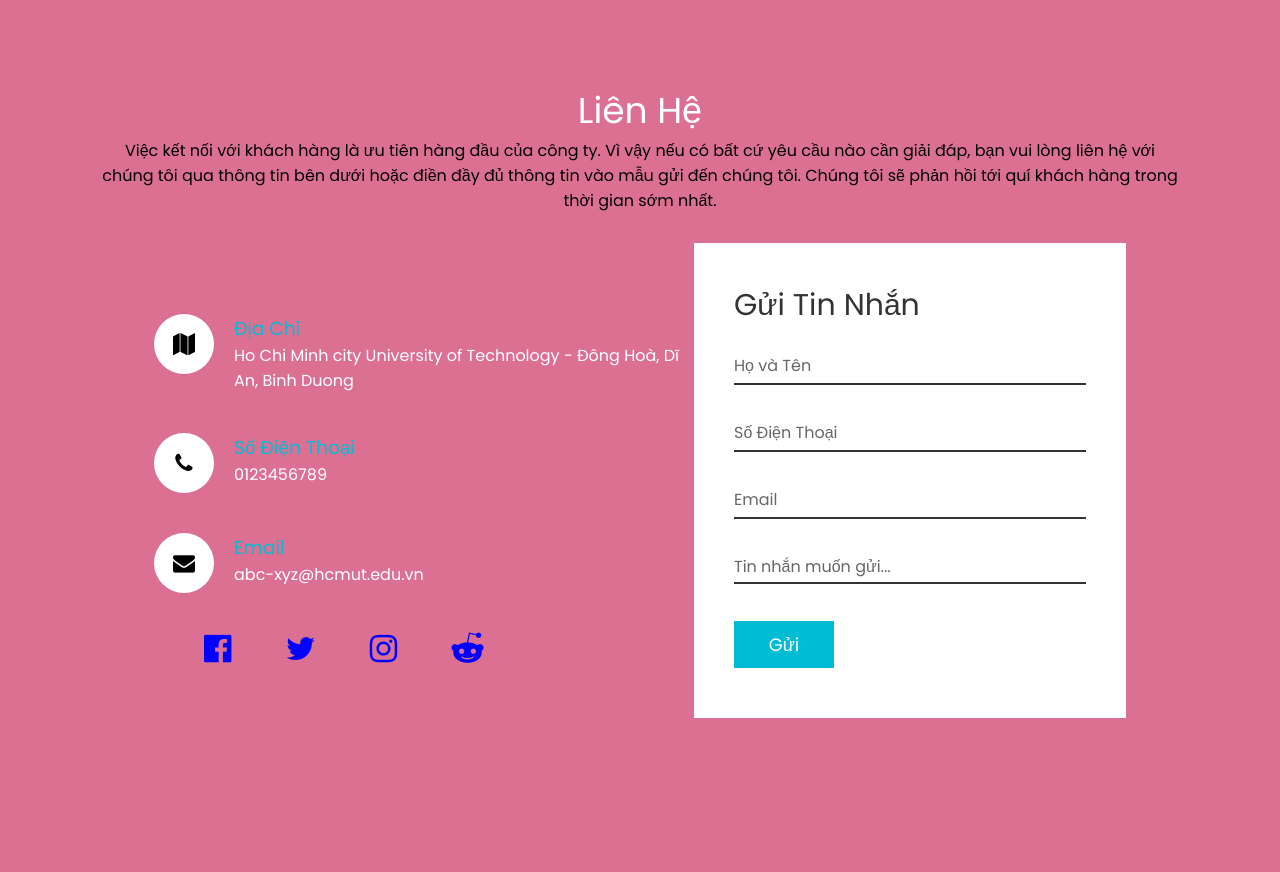
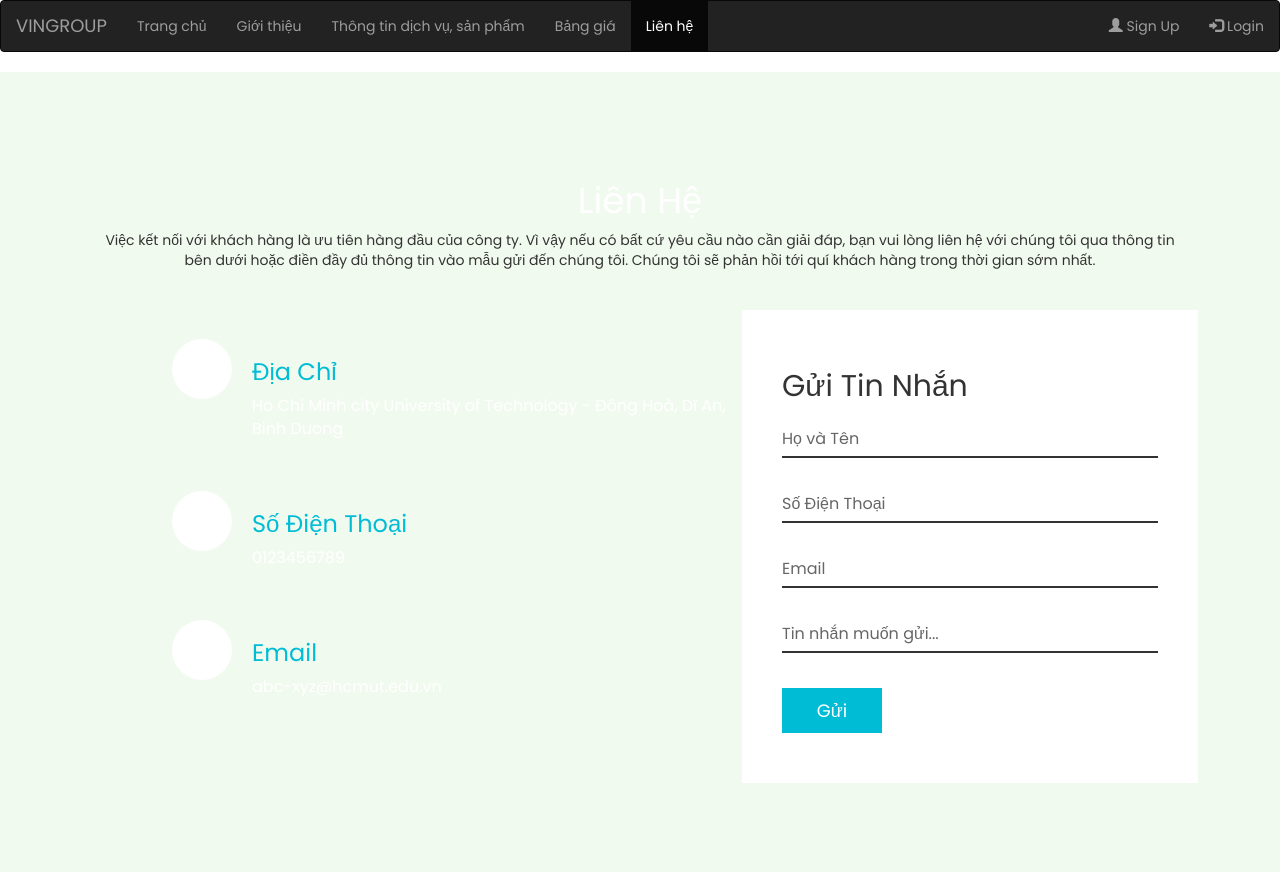
Before and after one commit to lqtungntn/WEB-ASSIGNMENT_1, a PHP site: page /Contacts.html in a window 1280 px wide. Before the commit the page ends 718 px from the top, so only its background shows below. Run offline with PHP 8.4, Linux system fonts and the light colour scheme.

Commit message:
add header

```diff
--- a/Contact/Contacts.css
+++ b/Contact/Contacts.css
@@ -1,10 +1,10 @@
-@import url('https://fonts.googleapis.com/css2?family=Poppins&display=swap');
+@import url("https://fonts.googleapis.com/css2?family=Poppins&display=swap");
 
 * {
   margin: 0;
   padding: 0;
   box-sizing: border-box;
-    font-family: 'Poppins', sans-serif;
+  font-family: "Poppins", sans-serif;
 }
 
 .contact {
@@ -15,33 +15,33 @@
   justify-content: center;
   align-items: center;
   flex-direction: column;
-    background-color: palevioletred;
+  background-color: #f1faee;
   background-size: cover;
 }
 
-.contact .content{
+.contact .content {
   text-align: center;
 }
 
-.contact .content h2{
+.contact .content h2 {
   font-size: 36px;
   font-weight: 500;
   color: #fff;
 }
 
-.contact .content h2{
+.contact .content h2 {
   font-weight: 300;
   color: #fff;
 }
 
-.contact .container .contactInfo .contactConnect nav a i{
+.contact .container .contactInfo .contactConnect nav a i {
   font-size: xx-large;
   padding-left: 50px;
   padding-top: 20px;
   color: blue;
 }
 
-.container{
+.container {
   width: 100%;
   display: flex;
   justify-content: center;
@@ -49,19 +49,19 @@
   margin-top: 30px;
 }
 
-.container .contactInfo{
+.container .contactInfo {
   width: 50%;
   display: flex;
   flex-direction: column;
 }
 
-.container .contactInfo .box{
+.container .contactInfo .box {
   position: relative;
   padding: 20px 0;
   display: flex;
 }
 
-.container .contactInfo .box .icon{
+.container .contactInfo .box .icon {
   min-width: 60px;
   height: 60px;
   background: #fff;
@@ -72,7 +72,7 @@
   font-size: 22px;
 }
 
-.container .contactInfo .box .text{
+.container .contactInfo .box .text {
   display: flex;
   margin-left: 20px;
   font-size: 16px;
@@ -98,13 +98,13 @@
   font-weight: 500;
 }
 
-.contactForm .inputBox{
+.contactForm .inputBox {
   position: relative;
   width: 100%;
   margin-top: 10px;
 }
 
-.contactForm .inputBox input{
+.contactForm .inputBox input {
   width: 100%;
   padding: 5px 0;
   font-size: 16px;
@@ -115,7 +115,7 @@
   resize: none;
 }
 
-.contactForm .inputBox textarea{
+.contactForm .inputBox textarea {
   width: 100%;
   height: 35px;
   padding: 5px 0;
@@ -127,7 +127,7 @@
   resize: none;
 }
 
-.contactForm .inputBox span{
+.contactForm .inputBox span {
   position: absolute;
   left: 0;
   padding: 5px 0;
@@ -141,13 +141,13 @@
 .contactForm .inputBox input:focus ~ span,
 .contactForm .inputBox input:valid ~ span,
 .contactForm .inputBox textarea:focus ~ span,
-.contactForm .inputBox textarea:valid ~ span{
+.contactForm .inputBox textarea:valid ~ span {
   color: #e91e63;
   font-size: 12px;
   transform: translateY(-20px);
 }
 
-.contactForm .inputBox input[type="submit"]{
+.contactForm .inputBox input[type="submit"] {
   width: 100px;
   background: #00bcd4;
   color: #fff;
@@ -157,17 +157,19 @@
   font-size: 18px;
 }
 
-@media (max-width: 991px){
-    .contact{
+@media (max-width: 991px) {
+  .contact {
     padding: 50px;
   }
-    .container{
+  .container {
     flex-direction: column;
   }
-    .container .contactInfo{
+  .container .contactInfo {
     margin-bottom: 40px;
   }
-    .container .contactInfo, .contactForm, .contactConnect{
+  .container .contactInfo,
+  .contactForm,
+  .contactConnect {
     width: 100%;
   }
 }
--- a/Contact/Contacts.html
+++ b/Contact/Contacts.html
@@ -5,9 +5,32 @@
         <meta charset="UTF-8">
         <meta name="viewport" content="width=device-width, initial-scale=1.0">
         <link rel="stylesheet" type="text/css" href="Contacts.css">
-        <link rel="stylesheet" href="https://stackpath.bootstrapcdn.com/font-awesome/4.7.0/css/font-awesome.min.css" integrity="sha384-wvfXpqpZZVQGK6TAh5PVlGOfQNHSoD2xbE+QkPxCAFlNEevoEH3Sl0sibVcOQVnN" crossorigin="anonymous">
+        <link rel="stylesheet" href="https://maxcdn.bootstrapcdn.com/bootstrap/3.4.1/css/bootstrap.min.css">
+        <script src="https://ajax.googleapis.com/ajax/libs/jquery/3.5.1/jquery.min.js"></script>
+        <script src="https://maxcdn.bootstrapcdn.com/bootstrap/3.4.1/js/bootstrap.min.js"></script>
     </head>
     <body>
+        <!-- Header -->
+        <nav class="navbar navbar-inverse">
+            <div class="container-fluid">
+              <div class="navbar-header">
+                <a class="navbar-brand" href="#">VINGROUP</a>
+              </div>
+              <ul class="nav navbar-nav">
+                <li ><a href="http://127.0.0.1:5500/Home/Home.html">Trang chủ</a></li>
+                <li><a href="#">Giới thiệu</a></li>
+                <li><a href="#">Thông tin dịch vụ, sản phẩm</a></li>
+                <li><a href="#">Bảng giá</a></li>
+                <li class="active"><a href="http://127.0.0.1:5500/Contact/Contacts.html">Liên hệ</a></li>
+              </ul>
+              <ul class="nav navbar-nav navbar-right">
+                <li><a href="#"><span class="glyphicon glyphicon-user"></span> Sign Up</a></li>
+                <li><a href="#"><span class="glyphicon glyphicon-log-in"></span> Login</a></li>
+              </ul>
+            </div>
+          </nav>
+          <!--  -->
+
         <section class="contact">
             <div class="content">
                 <h2>Liên Hệ</h2>
--- a/Home/Home.css
+++ b/Home/Home.css
@@ -1,3 +1,7 @@
+body {
+  background-color: #f1faee;
+  background-repeat: repeat-x;
+}
 .navbar {
   background-color: #1d3557;
 }
--- a/Home/Home.html
+++ b/Home/Home.html
@@ -34,6 +34,5 @@
   <h3>Right Aligned Navbar</h3>
   <p>The .navbar-right class is used to right-align navigation bar buttons.</p>
 </div>
-<script src="/index.js"></script>
 </body>
 </html>
```
Also changed, not shown: image/background.jpg (added). Lines whose indentation alone changed are shown as unchanged.
